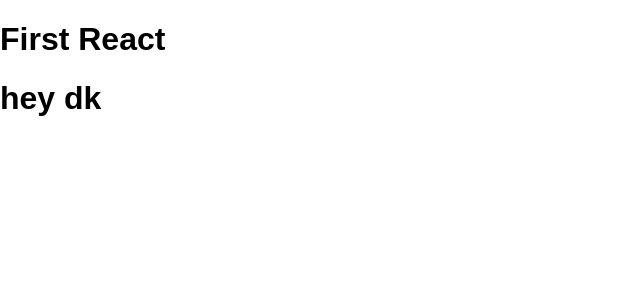
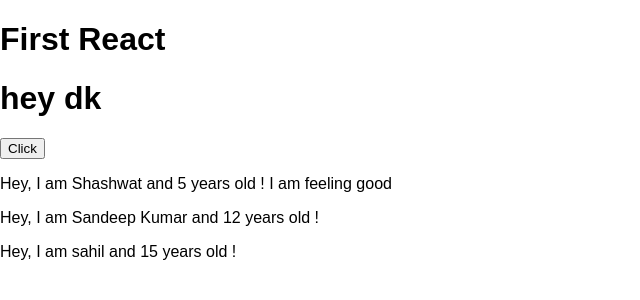
Before and after one commit to vinaytechindustan/reactApp, a React (Create React App) app: page / in a window 1280 px wide. Shown: the top 300 px of the page, without its empty margins (0-640 px from the left). Built offline with nearby package versions, Linux system fonts and the light colour scheme.

Commit message:
changing the component data dynamically using click event name handler and set states

```diff
--- a/src/App.js
+++ b/src/App.js
@@ -3,13 +3,23 @@
 import Person from './Components/Person';
 
 class App extends Component {
+  state={
+    persons:[{name:"Shashwat",age:5},{name:"Sandeep Kumar",age:12},{name:"sahil",age:15}]
+  }
+  nameHandler=()=>{
+    this.setState({ persons:[{name:"Vikas",age:5},{name:"Sandeep Kumar",age:12},{name:"sahil",age:995}]});
+    console.log("button was clicked");
+  }
   render() {
     const title ='dk';
     return (
       <div>
       <h1> First React </h1>
       <h1> hey {title}</h1>
-
+      <button onClick={this.nameHandler}>Click </button>
+      <Person className="App" name={this.state.persons[0].name} age={this.state.persons[0].age}> I am feeling good </Person>
+      <Person name={this.state.persons[1].name} age={this.state.persons[1].age}> </Person>
+      <Person name={this.state.persons[2].name} age={this.state.persons[2].age}> </Person>
       </div>
     );
   }
--- a/src/Components/Person.js
+++ b/src/Components/Person.js
@@ -5,7 +5,9 @@
 
 
         return(
-            <p> First React Component </p>
+            <p> Hey, I am {this.props.name} and {this.props.age } years old !
+            {this.props.children}
+            </p>
         )
     }
 }
```
